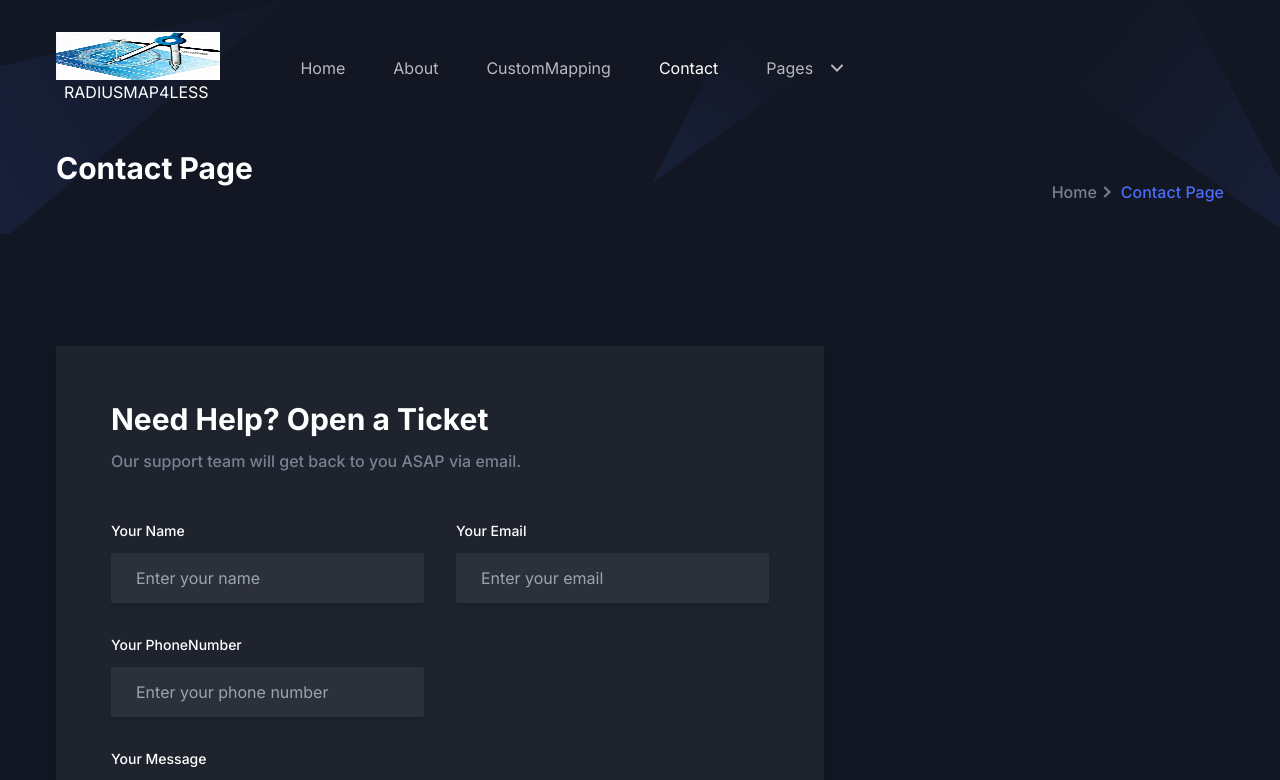
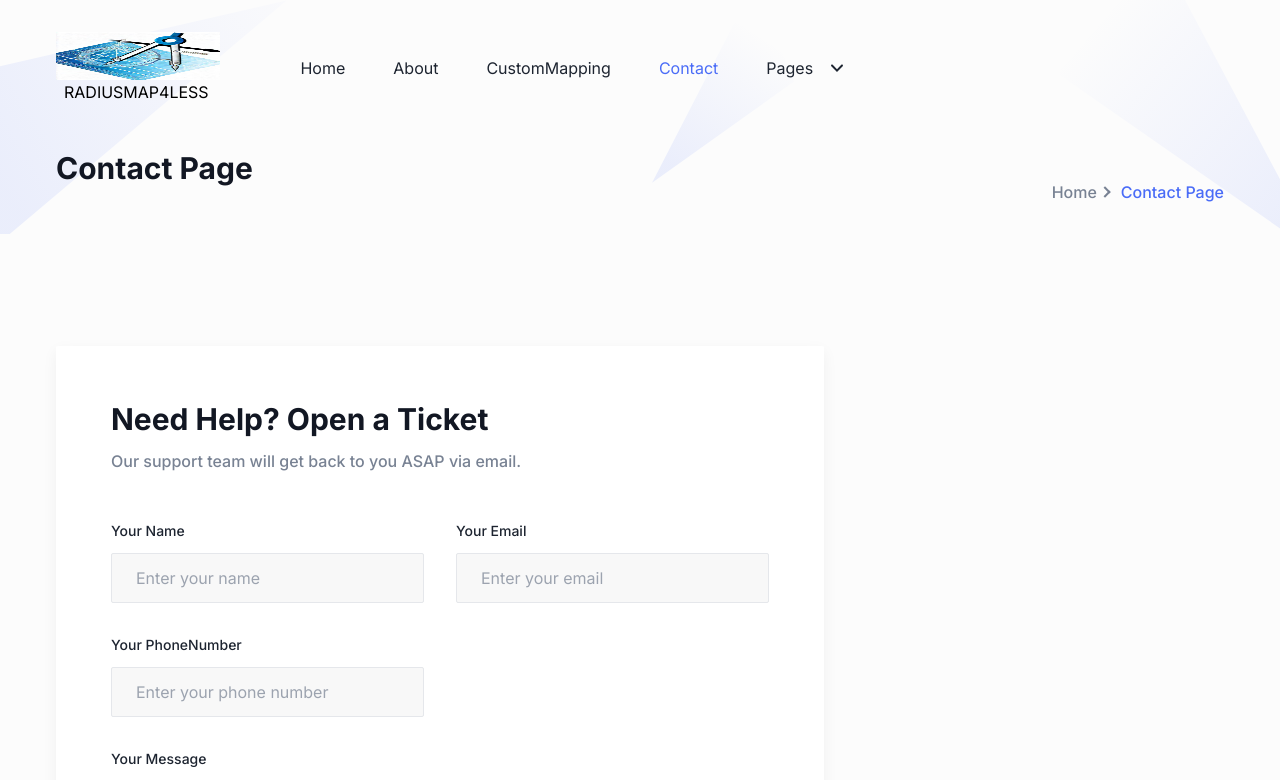
Before and after one commit to dong0012/radius-new-project, a Next.js app: page /contact in a window 1280 px wide. Shown: the top 780 px of the page. Built offline with nearby package versions, Linux system fonts and the light colour scheme.

Commit message:
修改主题颜色

```diff
--- a/src/app/contact/page.tsx
+++ b/src/app/contact/page.tsx
@@ -2,12 +2,6 @@ import Breadcrumb from "@/components/Common/Breadcrumb";
 import Contact from "@/components/Contact";
 
 import { Metadata } from "next";
-
-export const metadata: Metadata = {
-  title: "Contact Page | Free Next.js Template for Startup and SaaS",
-  description: "This is Contact Page for Startup Nextjs Template",
-  // other metadata
-};
 
 const ContactPage = () => {
   return (
--- a/src/app/page.tsx
+++ b/src/app/page.tsx
@@ -5,11 +5,6 @@ import Hero from "@/components/Hero";
 import pic from '../../public/images/home/027abe4ba614b245f5815a0dd54aad59.png'
 import building from '../../public/images/home/f7219b5dbf2e4418859bbfcdeac67590.png'
 
-// export const metadata: Metadata = {
-//   title: "Free Next.js Template for Startup and SaaS",
-//   description: "This is Home for Startup Nextjs Template",
-//   // other metadata
-// };
 
 export default function Home() {
   const metaData1 = {
--- a/src/app/providers.tsx
+++ b/src/app/providers.tsx
@@ -4,7 +4,7 @@ import { ThemeProvider } from "next-themes";
 
 export function Providers({ children }: { children: React.ReactNode }) {
   return (
-    <ThemeProvider attribute="class" enableSystem={false} defaultTheme="dark">
+    <ThemeProvider attribute="class" enableSystem={false} defaultTheme="light">
       {children}
     </ThemeProvider>
   );
--- a/tailwind.config.js
+++ b/tailwind.config.js
@@ -7,7 +7,7 @@ module.exports = {
     "./src/components/**/*.{js,ts,jsx,tsx,mdx}",
     "./src/app/**/*.{js,ts,jsx,tsx,mdx}",
   ],
-  darkMode: "class",
+  darkMode: "light",
   theme: {
     container: {
       center: true,
```
Also changed, not shown: 1 other file (tests, documents, lock files or other folders).
